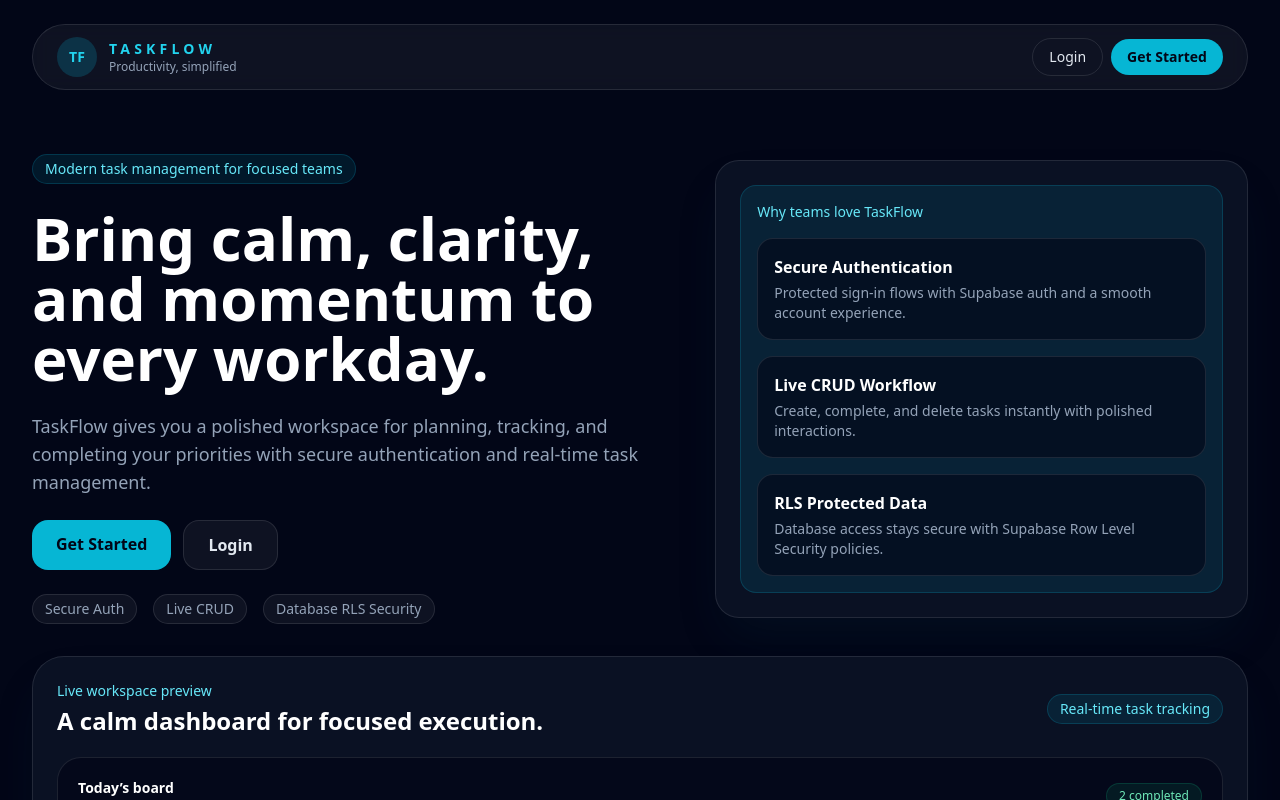
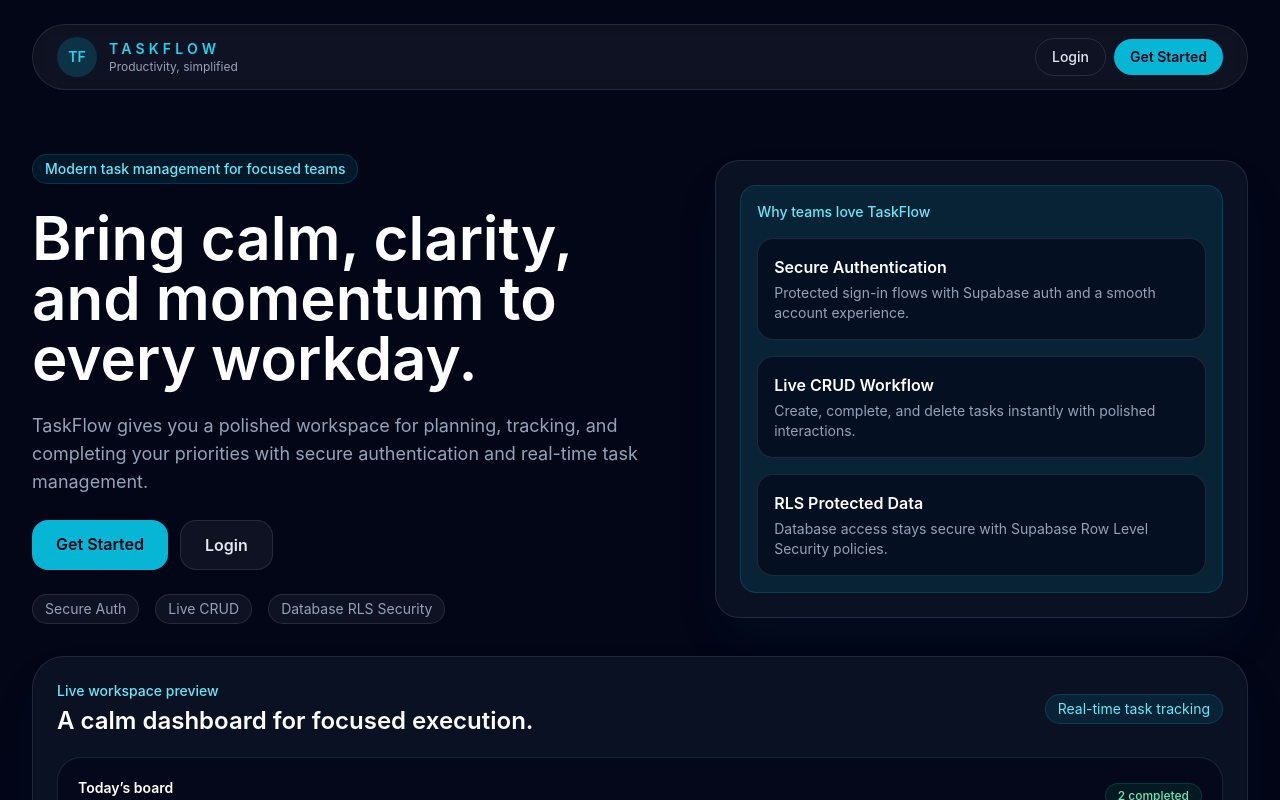
Before and after one commit to moiz962748-ai/task-manager-app, a React (Vite) app: page / in a window 1280 px wide. Shown: the top 800 px of the page. Built offline with nearby package versions, Linux system fonts and the light colour scheme; no server answers.

Commit message:
fix: force strict font locking with global CSS important override

```diff
--- a/src/index.css
+++ b/src/index.css
@@ -4,11 +4,12 @@
 
 :root {
   color-scheme: dark;
-  font-family: system-ui, -apple-system, BlinkMacSystemFont, 'Segoe UI', Roboto, Helvetica, Arial, sans-serif;
 }
 
-html {
-  font-family: system-ui, -apple-system, BlinkMacSystemFont, 'Segoe UI', Roboto, Helvetica, Arial, sans-serif;
+html,
+body,
+* {
+  font-family: Inter, system-ui, -apple-system, BlinkMacSystemFont, 'Segoe UI', Roboto, Helvetica, Arial, sans-serif !important;
 }
 
 * {
@@ -18,7 +19,6 @@ html {
 body {
   margin: 0;
   min-height: 100vh;
-  font-family: system-ui, -apple-system, BlinkMacSystemFont, 'Segoe UI', Roboto, Helvetica, Arial, sans-serif;
   background: linear-gradient(135deg, #020617 0%, #111827 100%);
 }
 
```
